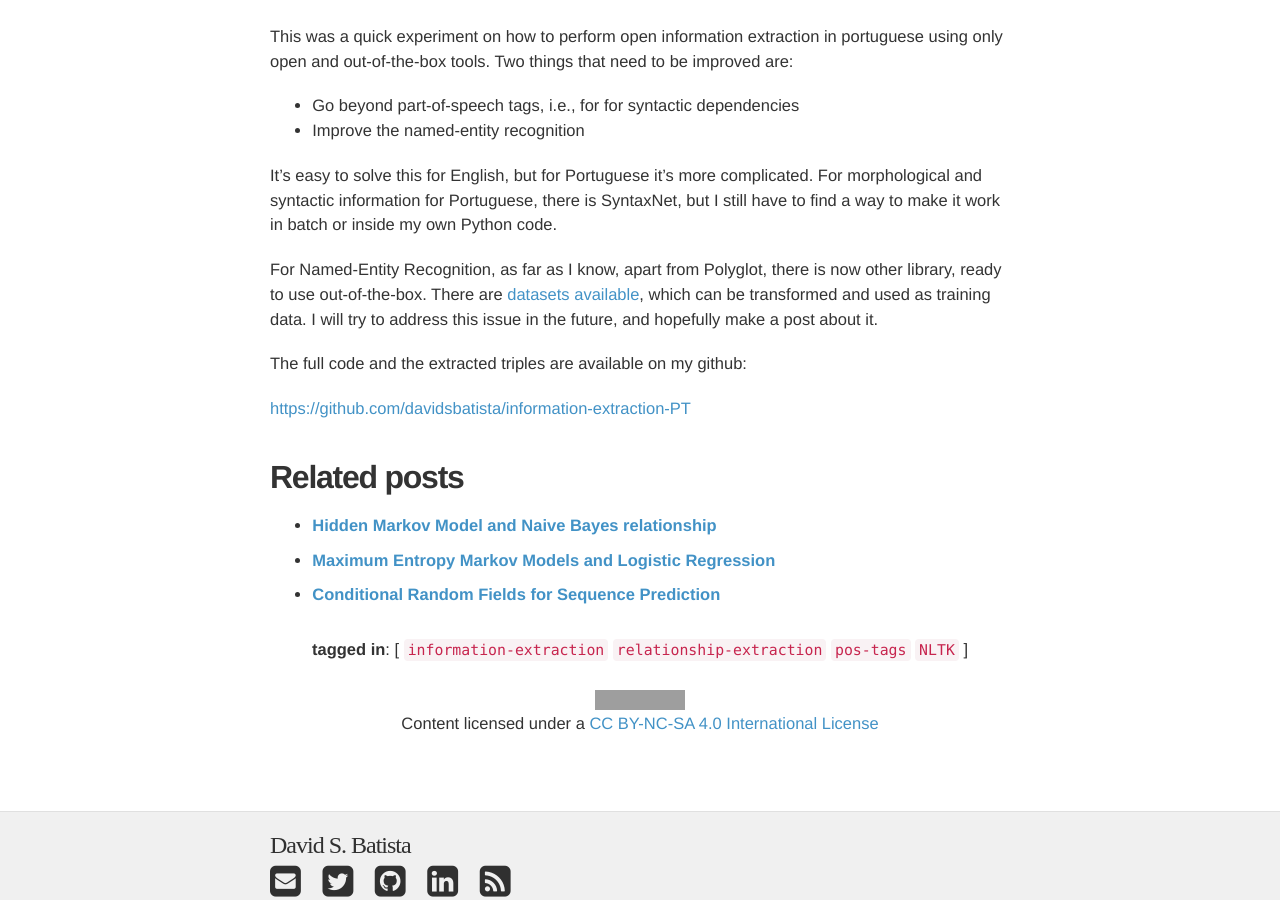
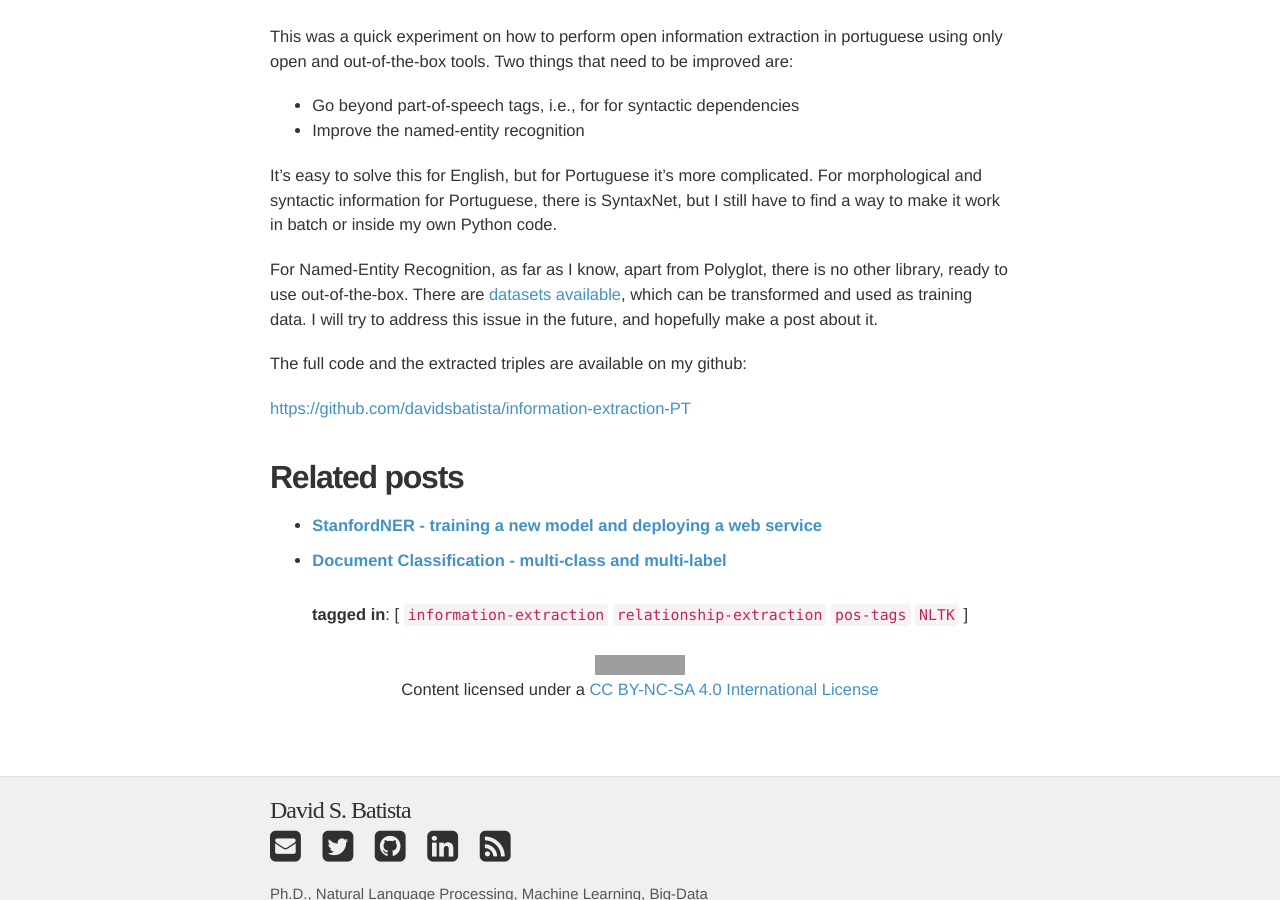
Before and after one commit to davidsbatista/davidsbatista.net, a Jekyll site: the page built from _posts/2017-05-08-ReVerb.md, in a window 1280 px wide and 900 px high, scrolled down 6930 px. Built offline with Jekyll 4.4.1, drawn with Linux system fonts in a browser that asks for light colours; nearby versions of some CDN libraries; some web fonts are replaced; comment, search, counter and statistics services are not loaded; grey boxes are pictures that could not be loaded.

Commit message:
updated links

```diff
--- a/_posts/2017-05-08-ReVerb.md
+++ b/_posts/2017-05-08-ReVerb.md
@@ -266,7 +266,7 @@ This was a quick experiment on how to perform open information extraction in por
 
 It's easy to solve this for English, but for Portuguese it's more complicated. For morphological and syntactic information for Portuguese, there is SyntaxNet, but I still have to find a way to make it work in batch or inside my own Python code.
 
-For Named-Entity Recognition, as far as I know, apart from Polyglot, there is now other library, ready to use out-of-the-box. There are [datasets available](http://www.linguateca.pt/aval_conjunta/HAREM/harem_ing.html), which can be transformed and used as training data. I will try to address this issue in the future, and hopefully make a post about it.
+For Named-Entity Recognition, as far as I know, apart from Polyglot, there is no other library, ready to use out-of-the-box. There are [datasets available](http://www.linguateca.pt/aval_conjunta/HAREM/harem_ing.html), which can be transformed and used as training data. I will try to address this issue in the future, and hopefully make a post about it.
 
 The full code and the extracted triples are available on my github:
 
@@ -274,11 +274,9 @@ The full code and the extracted triples are available on my github:
 
 ## __Related posts__
 
-* __[Hidden Markov Model and Naive Bayes relationship](../../../../../blog/2017/11/11/HHM_and_Naive_Bayes/)__
+ * __[StanfordNER - training a new model and deploying a web service](../../../../../blog/2018/01/23/StanfordNER/)__
 
-* __[Maximum Entropy Markov Models and Logistic Regression](../../../../../blog/2017/11/12/Maximum_Entropy_Markov_Model/)__
-
-* __[Conditional Random Fields for Sequence Prediction](../../../../../blog/2017/11/13/Conditional_Random_Fields/)__
+* __[Document Classification - multi-class and multi-label](../../../../../blog/2017/04/01/document_classification/)__
 
 <!--
 # http://www.producao.usp.br/handle/BDPI/50949
```
Also changed, not shown: other parts of _posts/2017-05-08-ReVerb.md (+1 -1 lines), _posts/2017-04-01-document_classification.md (+1 -1 lines).
